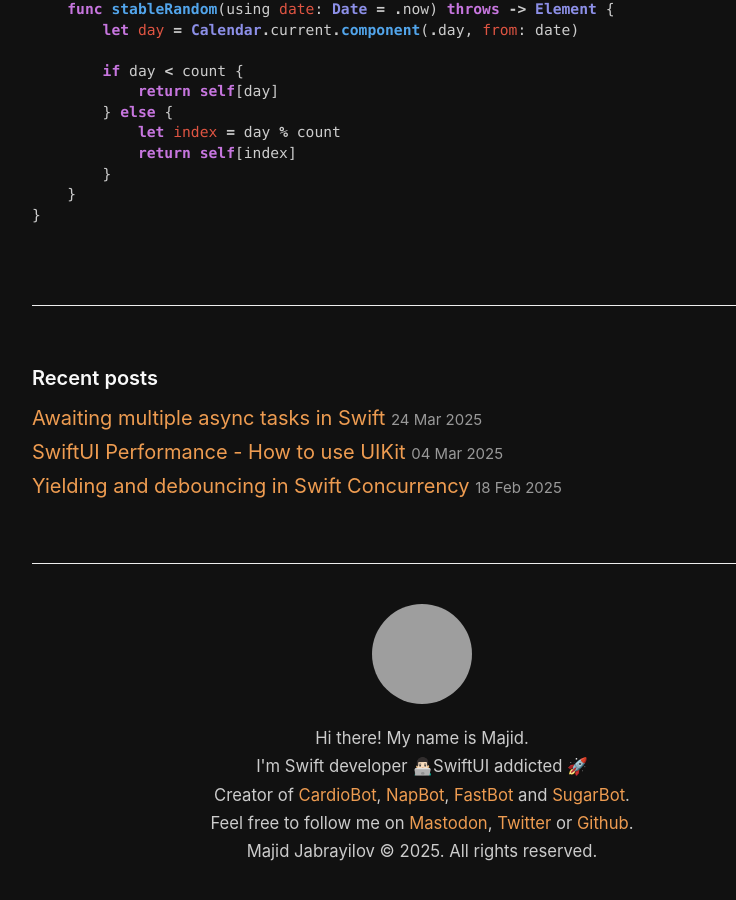
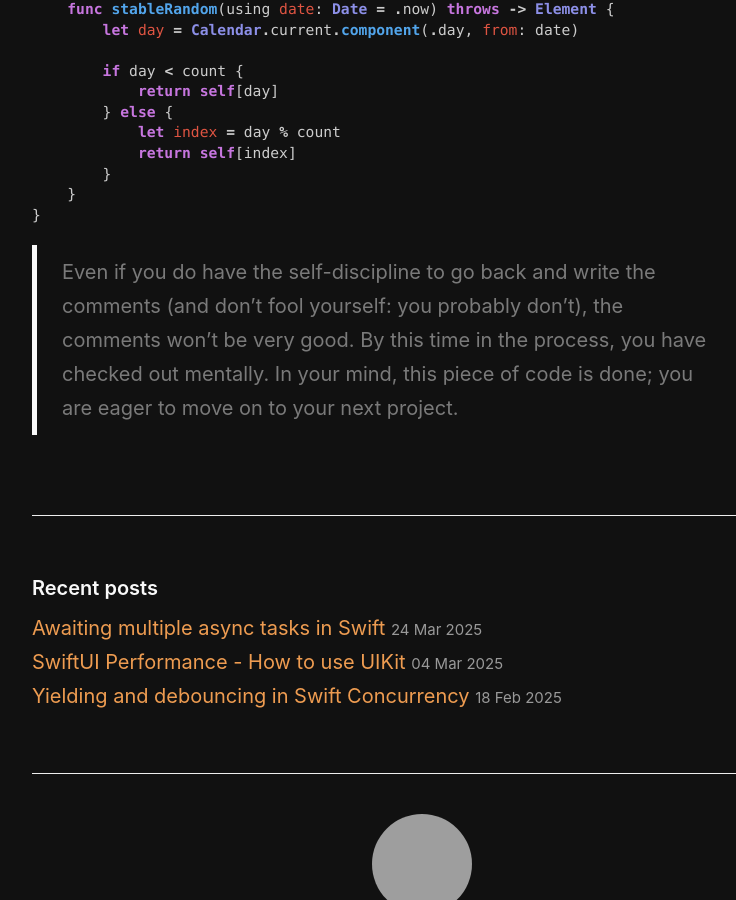
Before and after one commit to mecid/mecid.github.io, a Jekyll site: the page built from _posts/2025-04-01-documenting-your-code-with-docc.md, in a window 1280 px wide and 900 px high, scrolled down 3775 px, cut to the strip 0-900 px from the top of the window. Shown: the whole strip, without its empty margins (218-954 px from the left). Built offline with Jekyll 4.4.1, drawn with Linux system fonts in a browser that asks for light colours; grey boxes are pictures that could not be loaded.

Commit message:
another quote added to docc post

````diff
--- a/_posts/2025-04-01-documenting-your-code-with-docc.md
+++ b/_posts/2025-04-01-documenting-your-code-with-docc.md
@@ -138,3 +138,5 @@ extension Array {
     }
 }
 ```
+
+> Even if you do have the self-discipline to go back and write the comments (and don’t fool yourself: you probably don’t), the comments won’t be very good. By this time in the process, you have checked out mentally. In your mind, this piece of code is done; you are eager to move on to your next project.
````
